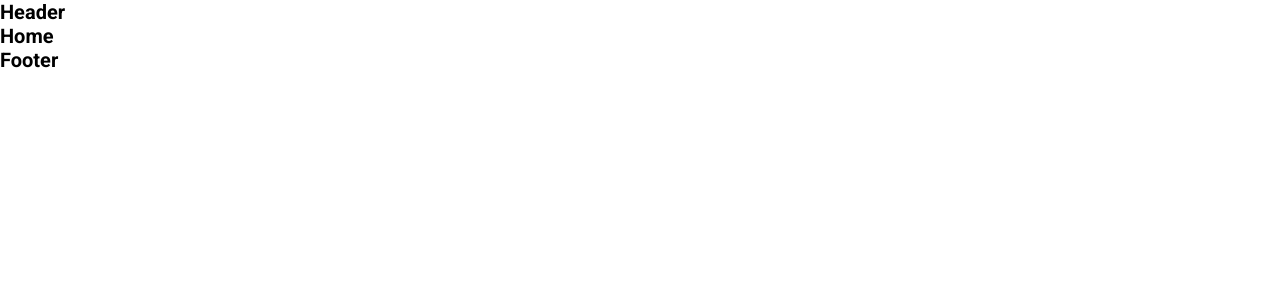
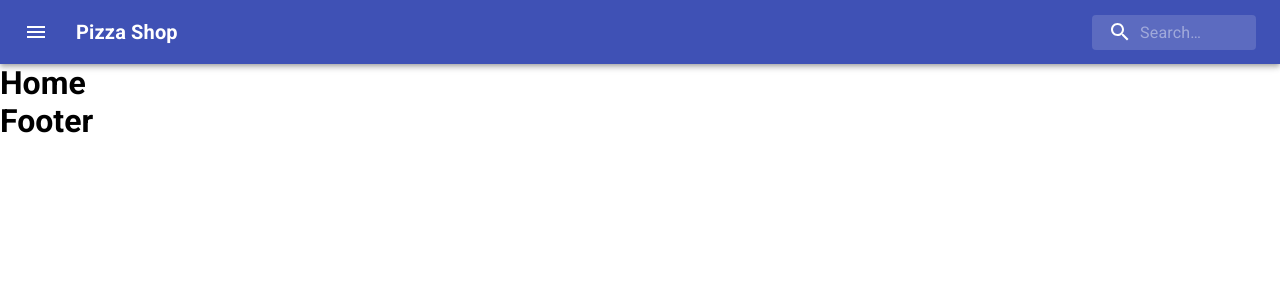
Before and after one commit to KxllSwxtch/pizza-shop, a React (Create React App) app: page / in a window 1280 px wide. Shown: the top 300 px of the page. Built offline with nearby package versions, Linux system fonts and the light colour scheme.

Commit message:
created basic header

```diff
--- a/package.json
+++ b/package.json
@@ -4,6 +4,7 @@
   "private": true,
   "dependencies": {
     "@material-ui/core": "^4.11.2",
+    "@material-ui/icons": "^4.11.2",
     "@testing-library/jest-dom": "^5.11.4",
     "@testing-library/react": "^11.1.0",
     "@testing-library/user-event": "^12.1.10",
--- a/src/components/Header.js
+++ b/src/components/Header.js
@@ -1,8 +1,102 @@
+import AppBar from "@material-ui/core/AppBar";
+import Toolbar from "@material-ui/core/Toolbar";
+import IconButton from "@material-ui/core/IconButton";
+import Typography from "@material-ui/core/Typography";
+import InputBase from "@material-ui/core/InputBase";
+import { createStyles, fade, makeStyles } from "@material-ui/core/styles";
+import MenuIcon from "@material-ui/icons/Menu";
+import SearchIcon from "@material-ui/icons/Search";
+
+const useStyles = makeStyles((theme) =>
+  createStyles({
+    root: {
+      flexGrow: 1,
+    },
+    menuButton: {
+      marginRight: theme.spacing(2),
+    },
+    title: {
+      flexGrow: 1,
+      fontWeight: "bolder",
+      display: "none",
+      [theme.breakpoints.up("sm")]: {
+        display: "block",
+      },
+    },
+    search: {
+      position: "relative",
+      borderRadius: theme.shape.borderRadius,
+      backgroundColor: fade(theme.palette.common.white, 0.15),
+      "&:hover": {
+        backgroundColor: fade(theme.palette.common.white, 0.25),
+      },
+      marginLeft: 0,
+      width: "100%",
+      [theme.breakpoints.up("sm")]: {
+        marginLeft: theme.spacing(1),
+        width: "auto",
+      },
+    },
+    searchIcon: {
+      padding: theme.spacing(0, 2),
+      height: "100%",
+      position: "absolute",
+      pointerEvents: "none",
+      display: "flex",
+      alignItems: "center",
+      justifyContent: "center",
+    },
+    inputRoot: {
+      color: "inherit",
+    },
+    inputInput: {
+      padding: theme.spacing(1, 1, 1, 0),
+      paddingLeft: `calc(1em + ${theme.spacing(4)}px)`,
+      transition: theme.transitions.create("width"),
+      width: "100%",
+      [theme.breakpoints.up("sm")]: {
+        width: "12ch",
+        "&:focus": {
+          width: "20ch",
+        },
+      },
+    },
+  }),
+);
+
 function Header() {
+  const classes = useStyles();
+
   return (
-    <header>
-      <h1>Header</h1>
-    </header>
+    <div className={classes.root}>
+      <AppBar position='static'>
+        <Toolbar>
+          <IconButton
+            edge='start'
+            className={classes.menuButton}
+            color='inherit'
+            aria-label='open drawer'>
+            <MenuIcon />
+          </IconButton>
+          <Typography className={classes.title} variant='h6' noWrap>
+            Pizza Shop
+          </Typography>
+          <div className={classes.search}>
+            <div className={classes.searchIcon}>
+              <SearchIcon />
+            </div>
+            <InputBase
+              placeholder='Search…'
+              classes={{
+                root: classes.inputRoot,
+                input: classes.inputInput,
+              }}
+              inputProps={{ "aria-label": "search" }}
+            />
+          </div>
+        </Toolbar>
+      </AppBar>
+    </div>
   );
 }
 
--- a/src/index.scss
+++ b/src/index.scss
@@ -9,6 +9,5 @@
 }
 
 html {
-  font-size: 62.5%;
   font-family: "Roboto", sans-serif;
 }
```
Also changed, not shown: 2 other files (tests, documents, lock files or other folders).
